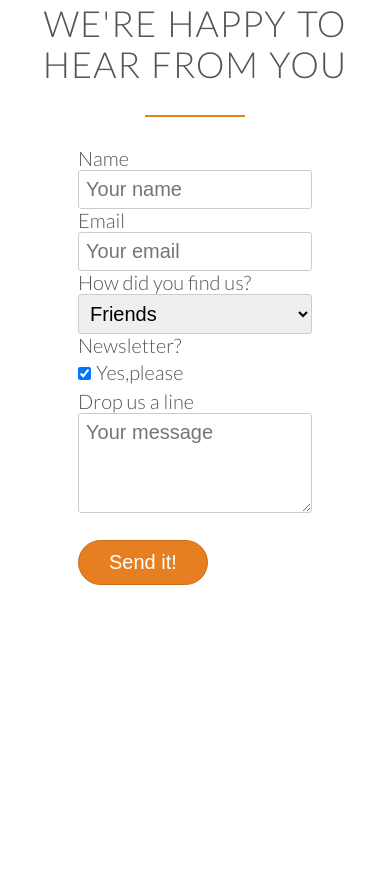
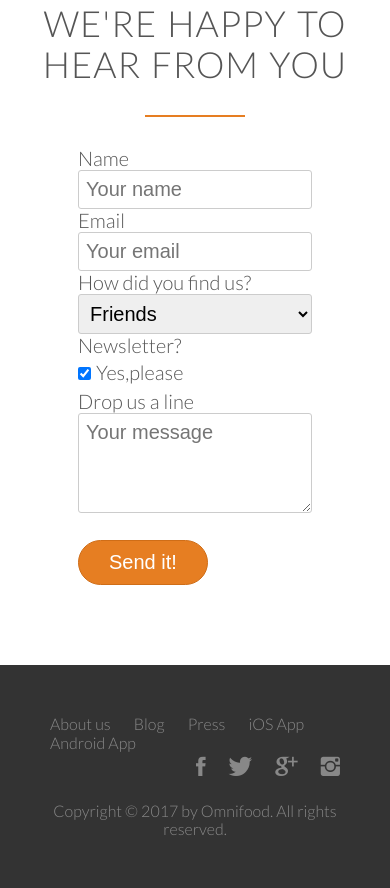
Before and after one commit to jfz94/omnifood, a plain HTML site: page index.html in a window 390 px wide. Shown: the part 8414-9302 px from the top of the page. Before the commit the page ends 9079 px from the top, so only its background shows below. Drawn offline with Linux system fonts and the light colour scheme; files whose address does not match are found by name.

Commit message:
ending footer. Next thing: responsive

```diff
--- a/index.html
+++ b/index.html
@@ -366,5 +366,32 @@
                 </form>
             </div>
         </section>
+
+        <footer>
+            <div class="row">
+                <div class="col span-1-of-2">
+                    <ul class="footer-nav">
+                        <li><a href="#">About us</a></li>
+                        <li><a href="#">Blog</a></li>
+                        <li><a href="#">Press</a></li>
+                        <li><a href="#">iOS App</a></li>
+                        <li><a href="#">Android App</a></li>
+                    </ul>
+                </div>
+                <div class="col span-1-of-2">
+                    <ul class="social-links">
+                        <li><a href="#"><i class="ion-social-facebook"></i></a></li>
+                        <li><a href="#"><i class="ion-social-twitter"></i></a></li>
+                        <li><a href="#"><i class="ion-social-googleplus"></i></a></li>
+                        <li><a href="#"><i class="ion-social-instagram"></i></a></li>
+                    </ul>
+                </div>
+            </div>
+            <div class="row">
+                <p>
+                    Copyright &copy; 2017 by Omnifood. All rights reserved.
+                </p>
+            </div>
+        </footer>
     </body>
 </html>
--- a/resources/css/style.css
+++ b/resources/css/style.css
@@ -482,3 +482,84 @@ input[type=checkbox]{
 *:focus{
     outline:none;
 }
+
+
+/* ------------------------------------*/
+/* FOOTER */
+/* ------------------------------------*/
+
+footer{
+    background-color:#333;
+    padding:50px;
+    font-size:80%;
+}
+
+.footer-nav{
+    list-style:none;
+    float:left;
+}
+
+.social-links{
+    list-style:none;
+    float:right;
+}
+
+.footer-nav li,
+.social-links li{
+    display:inline-block;
+    margin-right:20px;
+}
+
+.footer-nav li:last-child,
+.social-links li:last-child{
+    margin:0;
+}
+
+.footer-nav li a:link,
+.footer-nav li a:visited,
+.social-links li a:link,
+.social-links li a:visited{
+    text-decoration: none;
+    border:0;
+    color:#888;
+    transition: color 0.2s;
+}
+
+.footer-nav li a:hover,
+.footer-nav li a:active{
+    color:#ddd;
+}
+
+.social-links li a:link,
+.social-links li a:visited{
+    font-size:160%;
+}
+
+.ion-social-facebook,
+.ion-social-twitter,
+.ion-social-googleplus,
+.ion-social-instagram{
+    transition: color 0.2s;
+}
+
+.ion-social-facebook:hover{
+    color:#3b5998;
+}
+
+.ion-social-twitter:hover{
+    color:#00aced;
+}
+
+.ion-social-googleplus:hover{
+    color:#dd4b39;
+}
+
+.ion-social-instagram:hover{
+    color:#517fa4;
+}
+
+footer p{
+    color:#888;
+    text-align:center;
+    margin-top:20px;
+}
```
Also changed, not shown: 2 other files.
